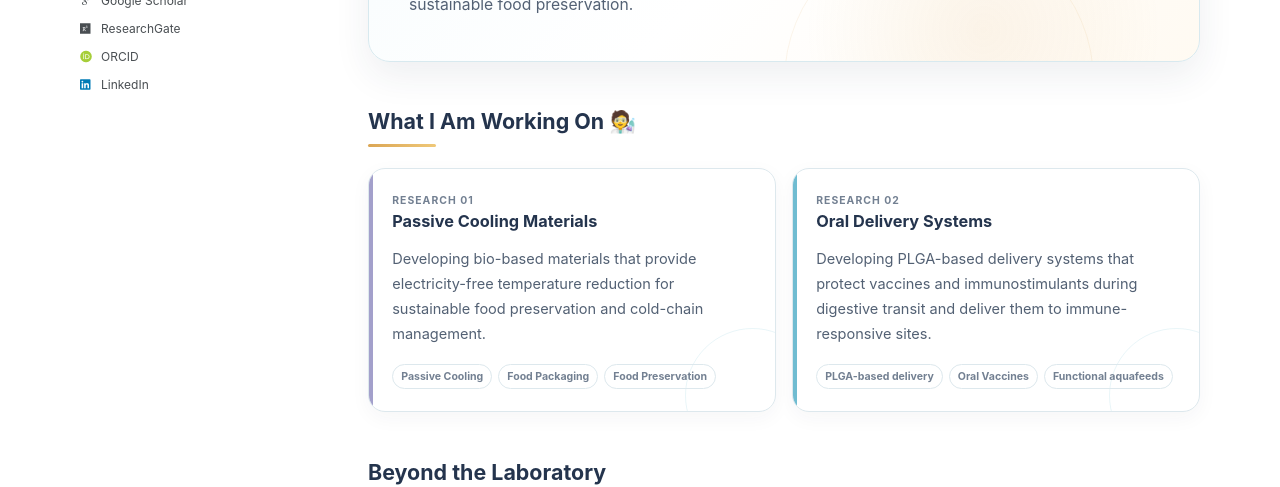
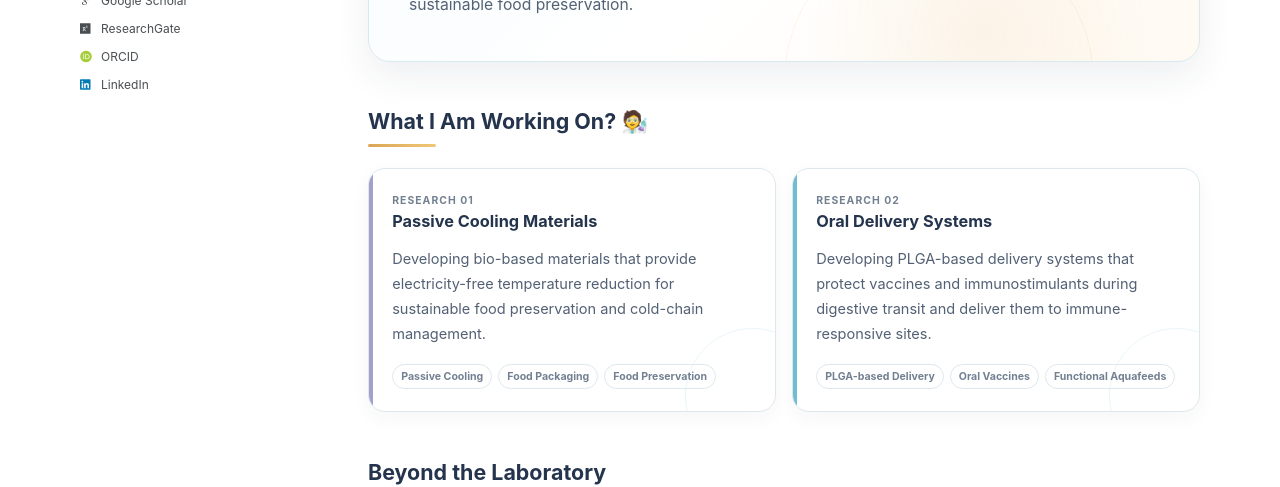
Before and after one commit to yuliu0322/yuliu0322.github.io, a Jekyll site: the page built from _pages/about.md, in a window 1280 px wide and 1269 px high. Shown: the part 431-918 px from the top of the window. Built offline with Jekyll 4.4.1, drawn with Linux system fonts in a browser that asks for light colours; some web fonts are replaced; a script bundle is joined from its source files by our own code; library files that are not in the unit come from our copies.

Commit message:
Update about.md

```diff
--- a/_pages/about.md
+++ b/_pages/about.md
@@ -886,7 +886,7 @@ html[data-theme="dark"] .home-research-card:hover {
   <section class="home-section">
 
     <div class="home-section-header">
-      <h2 class="home-section-heading">What I Am Working On 🧑‍🔬</h2>
+      <h2 class="home-section-heading">What I Am Working On? 🧑‍🔬</h2>
     </div>
 
     <div class="home-research-grid">
@@ -937,9 +937,9 @@ html[data-theme="dark"] .home-research-card:hover {
         </p>
 
         <div class="home-card-tags">
-          <span class="home-card-tag">PLGA-based delivery</span>
+          <span class="home-card-tag">PLGA-based Delivery</span>
           <span class="home-card-tag">Oral Vaccines</span>
-          <span class="home-card-tag">Functional aquafeeds</span>
+          <span class="home-card-tag">Functional Aquafeeds</span>
         </div>
 
       </article>
```
